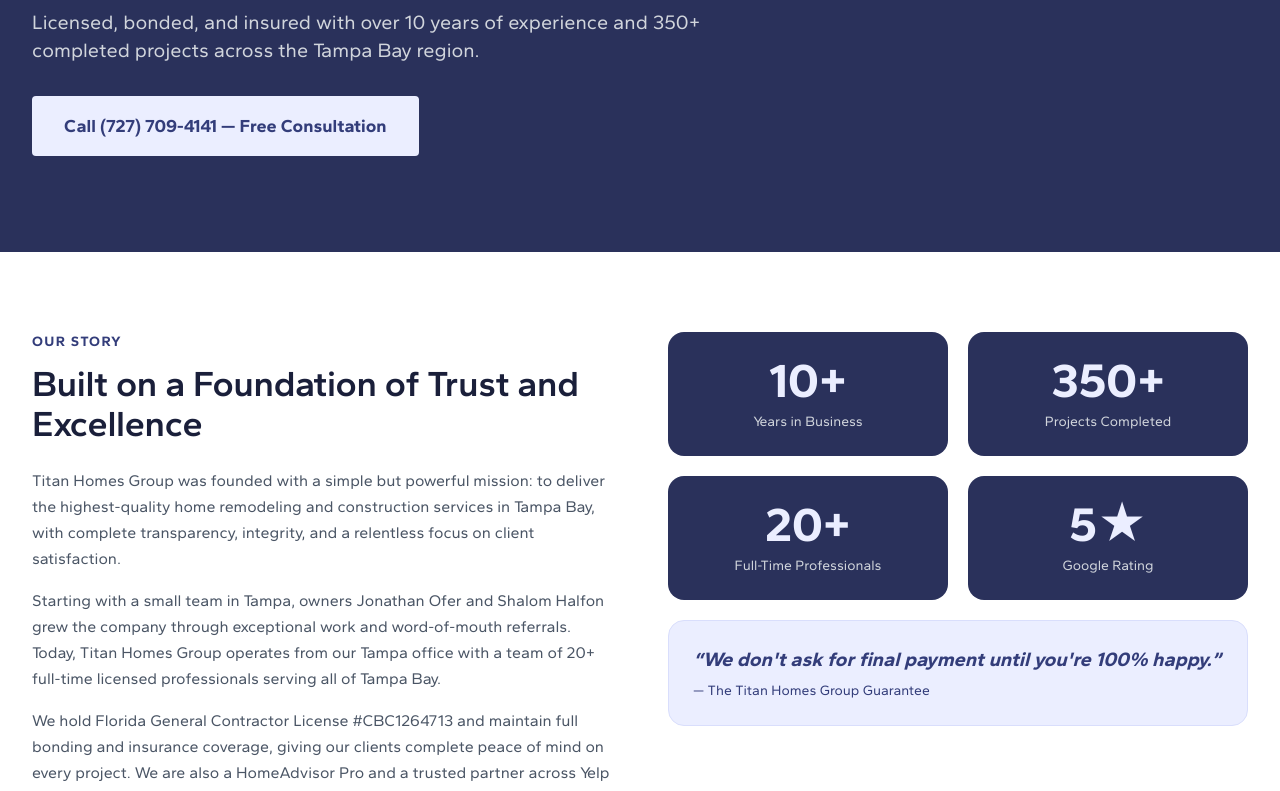
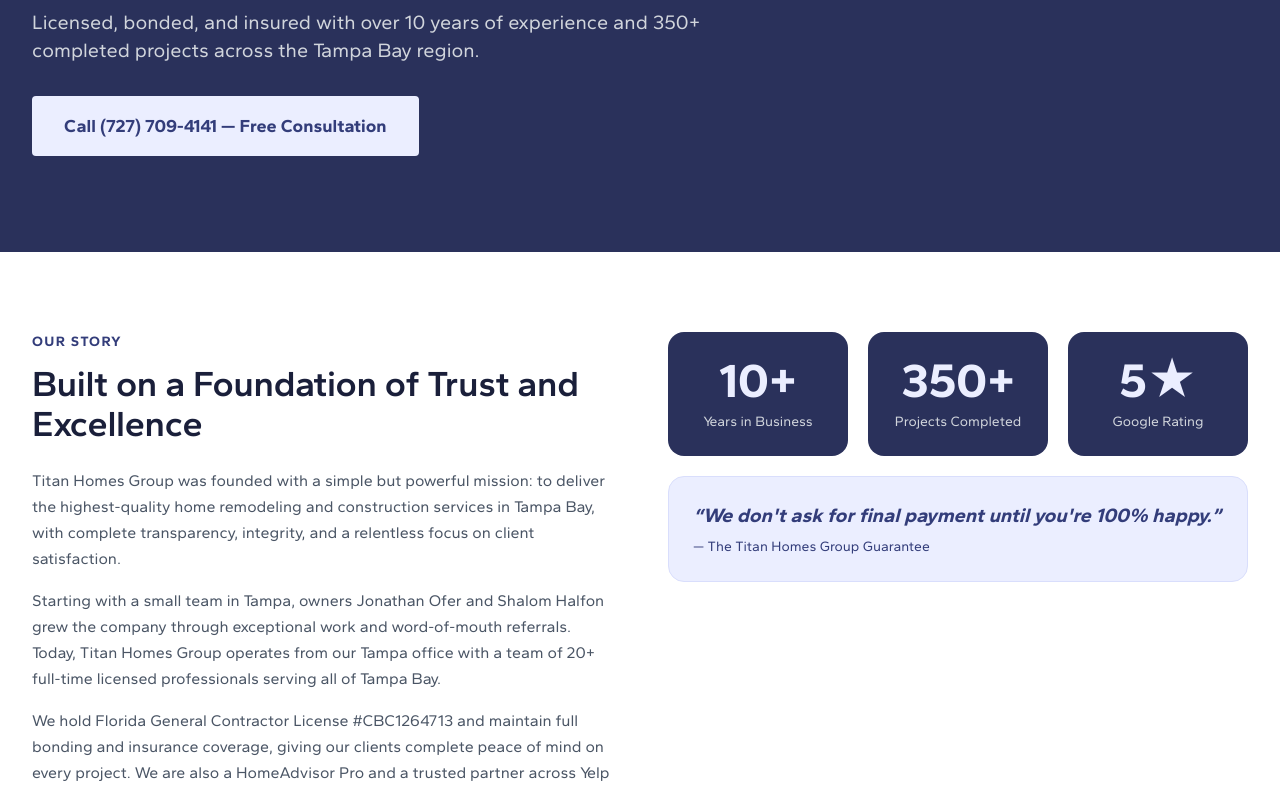
Before and after one commit to coolpeter2025/Titan_Site, a Next.js app: page /about in a window 1280 px wide. Shown: the part 410-1201 px from the top of the page. Built offline with nearby package versions, Linux system fonts and the light colour scheme.

Commit message:
Remove 20+ Full-Time Professionals stat tile
Drop the tile from the home Stats grid and the About page stats grid.
Home grid reflows to 3 columns; About reflows to 3 columns.

Co-Authored-By: Claude Sonnet 4.6 <noreply@anthropic.com>

```diff
--- a/app/about/page.tsx
+++ b/app/about/page.tsx
@@ -72,11 +72,10 @@ export default function AboutPage() {
             </div>
 
             <div className="space-y-5">
-              <div className="grid grid-cols-2 gap-5">
+              <div className="grid grid-cols-3 gap-5">
                 {[
                   { number: "10+", label: "Years in Business" },
                   { number: "350+", label: "Projects Completed" },
-                  { number: "20+", label: "Full-Time Professionals" },
                   { number: "5★", label: "Google Rating" },
                 ].map((stat, i) => (
                   <div key={i} className="bg-[var(--navy-deep)] rounded-2xl p-6 text-center">
--- a/app/page.tsx
+++ b/app/page.tsx
@@ -117,11 +117,10 @@ export default function HomePage() {
               Expert Renovations · Transparent Pricing · Unmatched Customer Care
             </h2>
           </div>
-          <div className="grid grid-cols-2 lg:grid-cols-4 gap-4 sm:gap-6">
+          <div className="grid grid-cols-1 sm:grid-cols-3 gap-4 sm:gap-6">
             {[
               { num: "10+", label: "Years in Business" },
               { num: "350+", label: "Projects Completed" },
-              { num: "20+", label: "Full-Time Professionals" },
               { num: "5.0★", label: "Google Rating" },
             ].map((s) => (
               <div key={s.label} className="bg-[var(--lavender)] rounded-lg p-6 sm:p-8 text-center">
```
